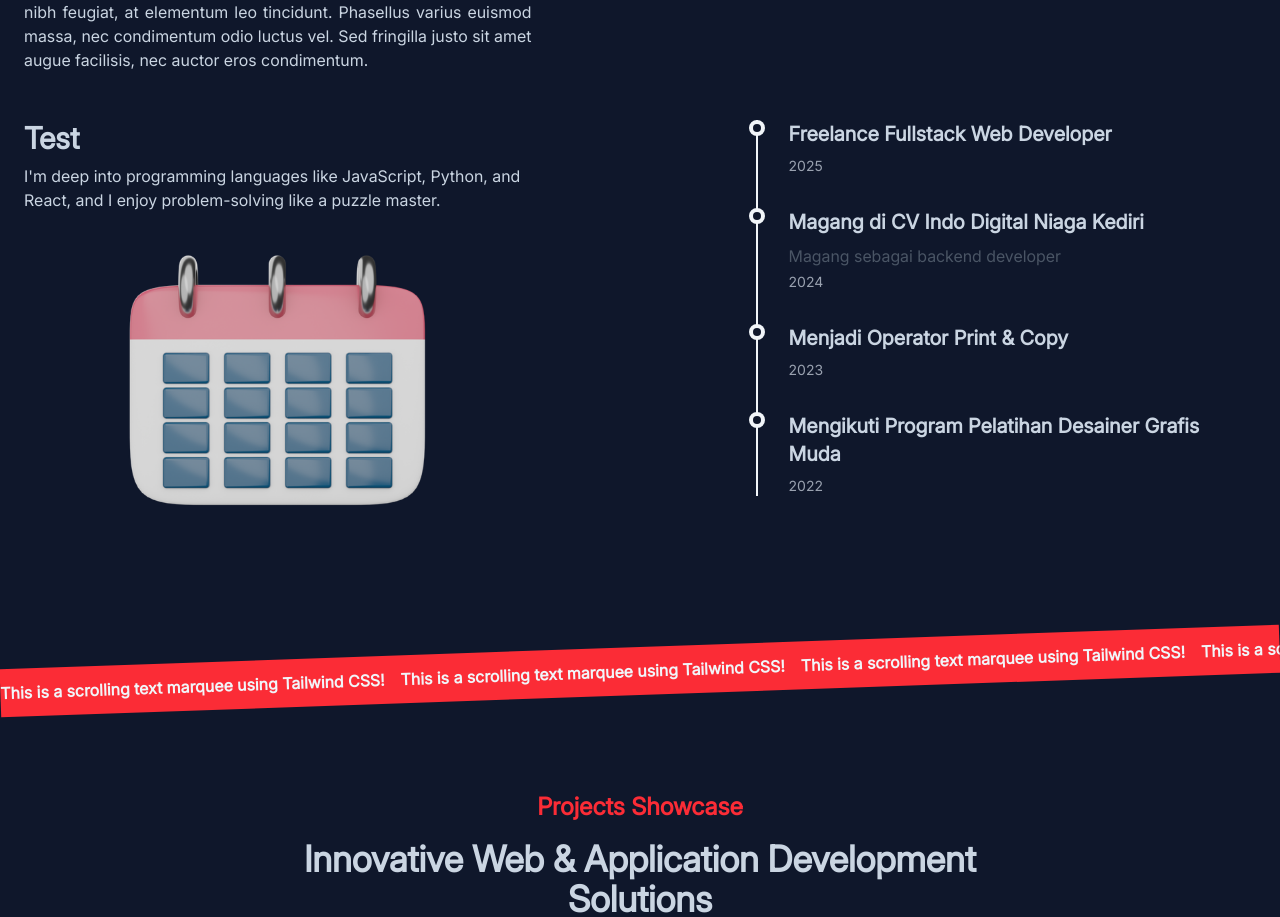
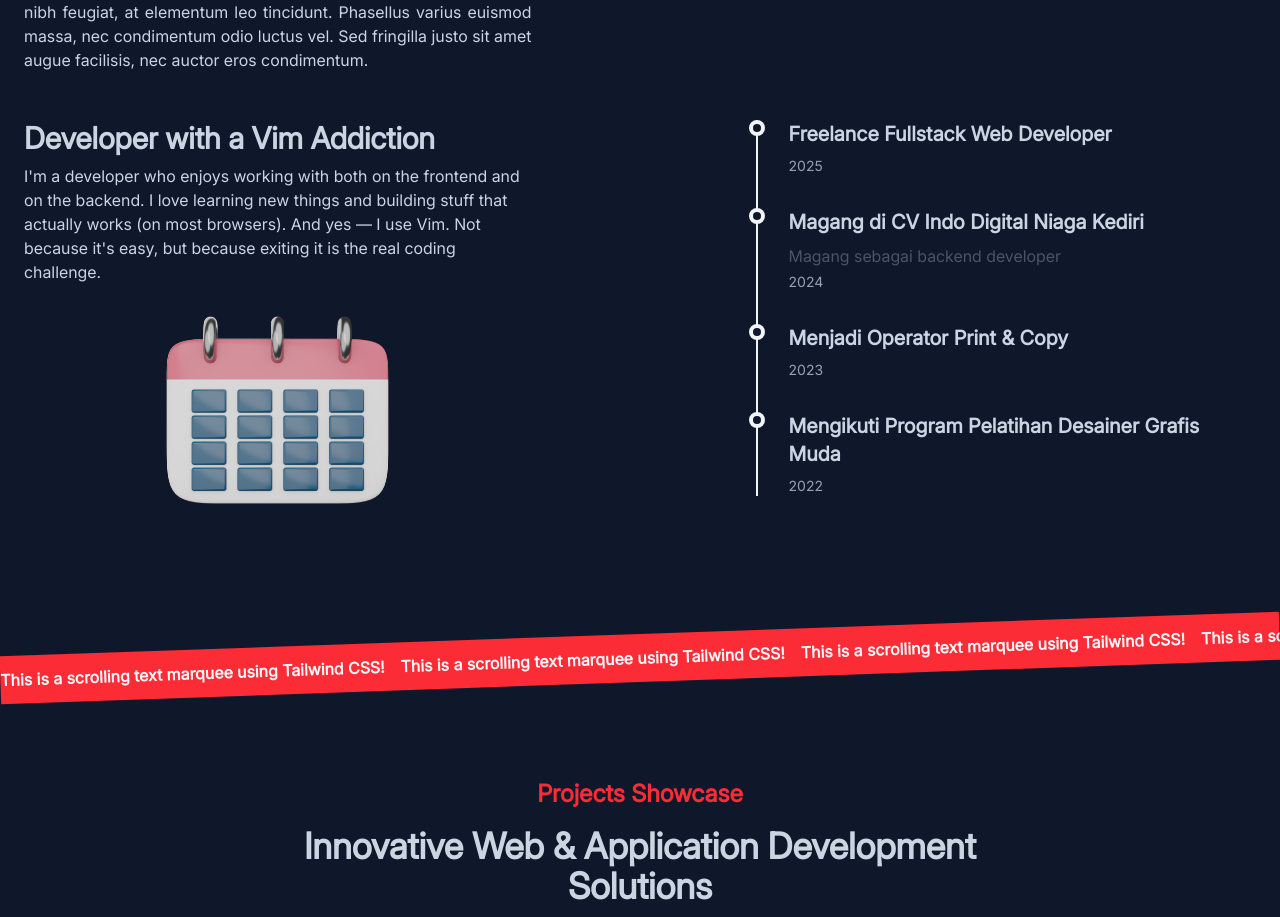
Before and after one commit to mfdpdev/personal-site, a React (Vite) app: page / in a window 1280 px wide. Shown: the part 1185-2102 px from the top of the page. Built offline with nearby package versions, Linux system fonts and the light colour scheme.

Commit message:
feat(timeline): Apply an intersection observer to the timeline section

```diff
--- a/src/components/Timeline.jsx
+++ b/src/components/Timeline.jsx
@@ -1,3 +1,4 @@
+import { useInView } from "react-intersection-observer";
 import calender from "./../assets/images/calendar.png"
 
 export default function Timeline(){
@@ -8,19 +9,27 @@ export default function Timeline(){
     { date: "2025", title: "Mencari Pekerjaan", description: "Mencari pekerjaan pertama." },
     { date: "2030", title: "Karier Maju", description: "Menjadi Senior Developer." },
   ];
+  const { ref: textRef, inView: textInView } = useInView({
+    threshold: 0.01,
+    triggerOnce: true,
+  })
+  const { ref: timelineRef, inView: timelineInView } = useInView({
+    threshold: 0.01,
+    triggerOnce: true,
+  })
   return (
     <>
       <div className="mt-12 flex justify-start flex-wrap gap-6 text-slate-300">
-        <div className="sm:flex-3">
-          <h1 className="font-bold text-3xl">Test</h1>
-          <p className="mt-2"> I'm deep into programming languages like JavaScript, Python, and React, and I enjoy problem-solving like a puzzle master.</p>
+        <div ref={textRef} className={`sm:flex-3 ${textInView ? "translate-x-0 opacity-100" : "-translate-x-full opacity-0"} transition-all duration-[1s]`}>
+          <h1 className="font-bold text-3xl">Developer with a Vim Addiction</h1>
+          <p className="mt-2">I'm a developer who enjoys working with both on the frontend and on the backend. I love learning new things and building stuff that actually works (on most browsers). And yes — I use Vim. Not because it's easy, but because exiting it is the real coding challenge.</p>
           <div className="flex justify-center items-center">
-            <img className="w-2/3" src={calender} alt="" />
+            <img className="w-2/3 lg:w-3/6" src={calender} alt="" />
           </div>
         </div>
         <div className="hidden lg:block lg:flex-1">
         </div>
-        <div className="sm:flex-3">
+        <div ref={timelineRef} className={`sm:flex-3 ${timelineInView ? "translate-x-0 opacity-100" : "translate-x-full opacity-0"} transition-all duration-[1s]`}>
           <div className="relative -z-1">
             <div className="left-[7px] absolute border-l-1 border-r-1 border-slate-100 h-full">
             </div>
```
